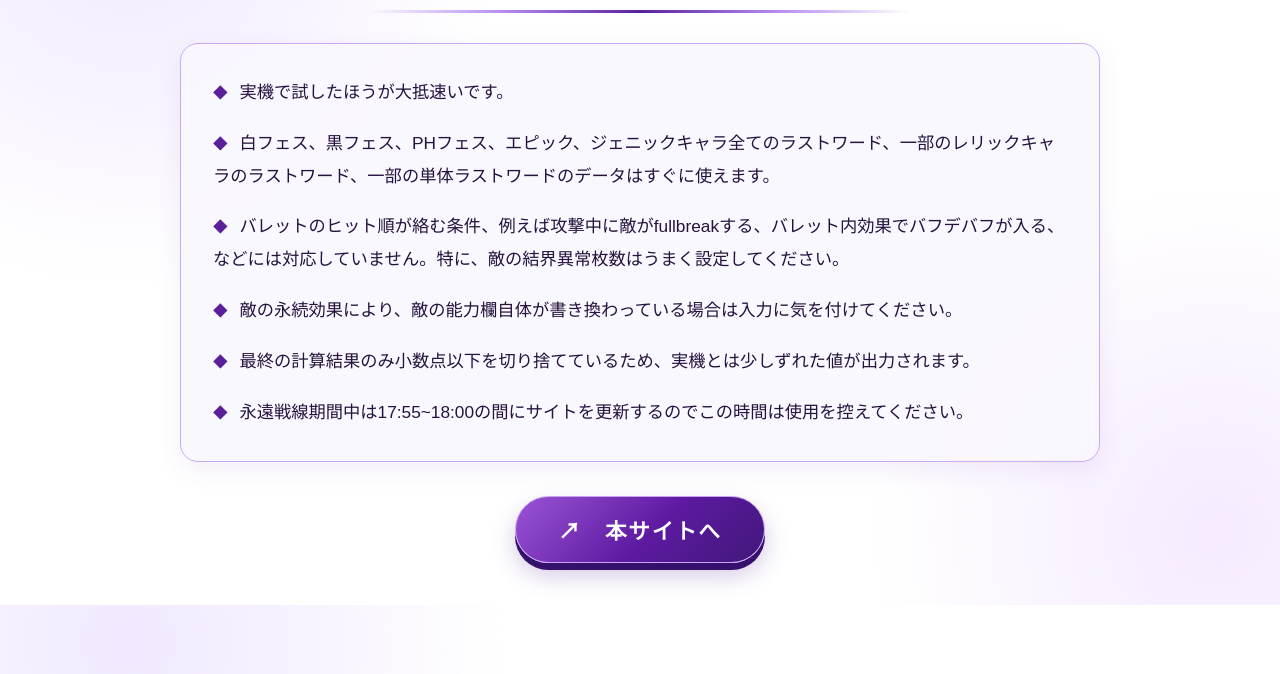
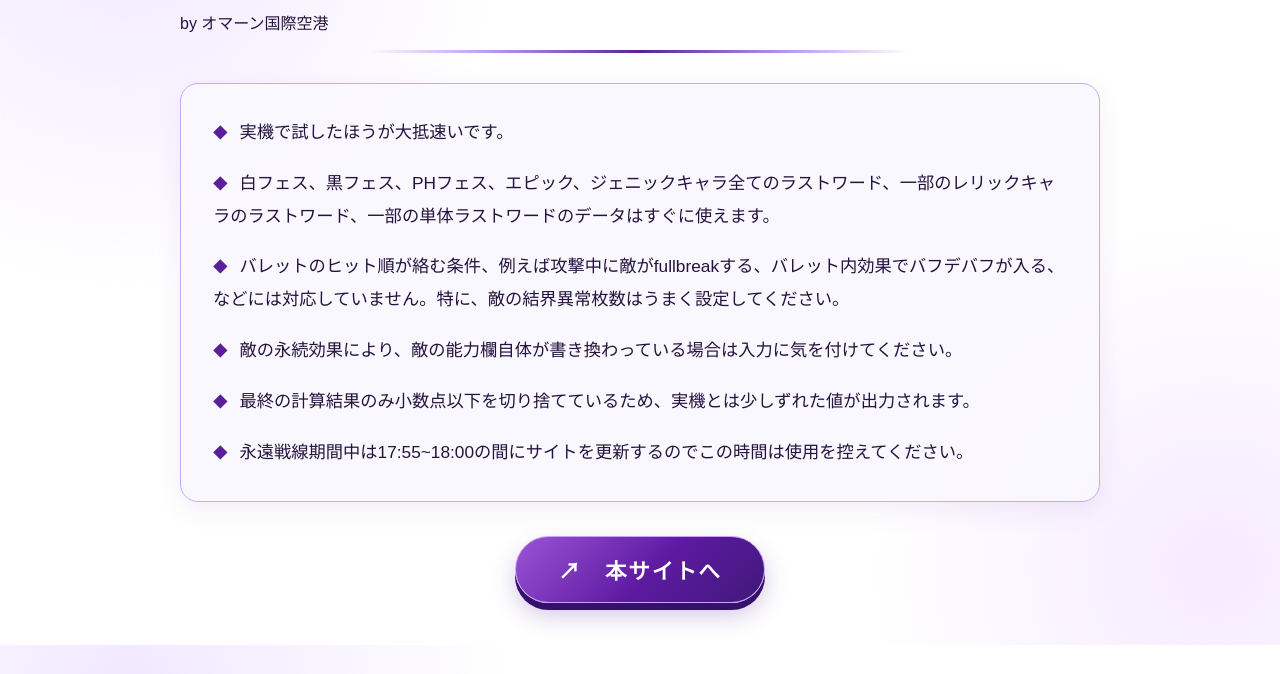
Before and after one commit to shuiyefengyue-art/touhou-lostword-damage-calculator-introduction, a plain HTML site: page index.html in a window 1280 px wide. Shown: the part 126-800 px from the top of the page. Drawn offline with Linux system fonts and the light colour scheme.

Commit message:
Update index.html

```diff
--- a/index.html
+++ b/index.html
@@ -29,6 +29,7 @@
 <body>
   <main>
     <h1>東方ロストワード　ダメージ計算</h1>
+    <p class="author">by オマーン国際空港</p>
     <div class="divider" aria-hidden="true"></div>
     <section class="notice" aria-label="使用上の注意">
       <p>実機で試したほうが大抵速いです。</p>
```
